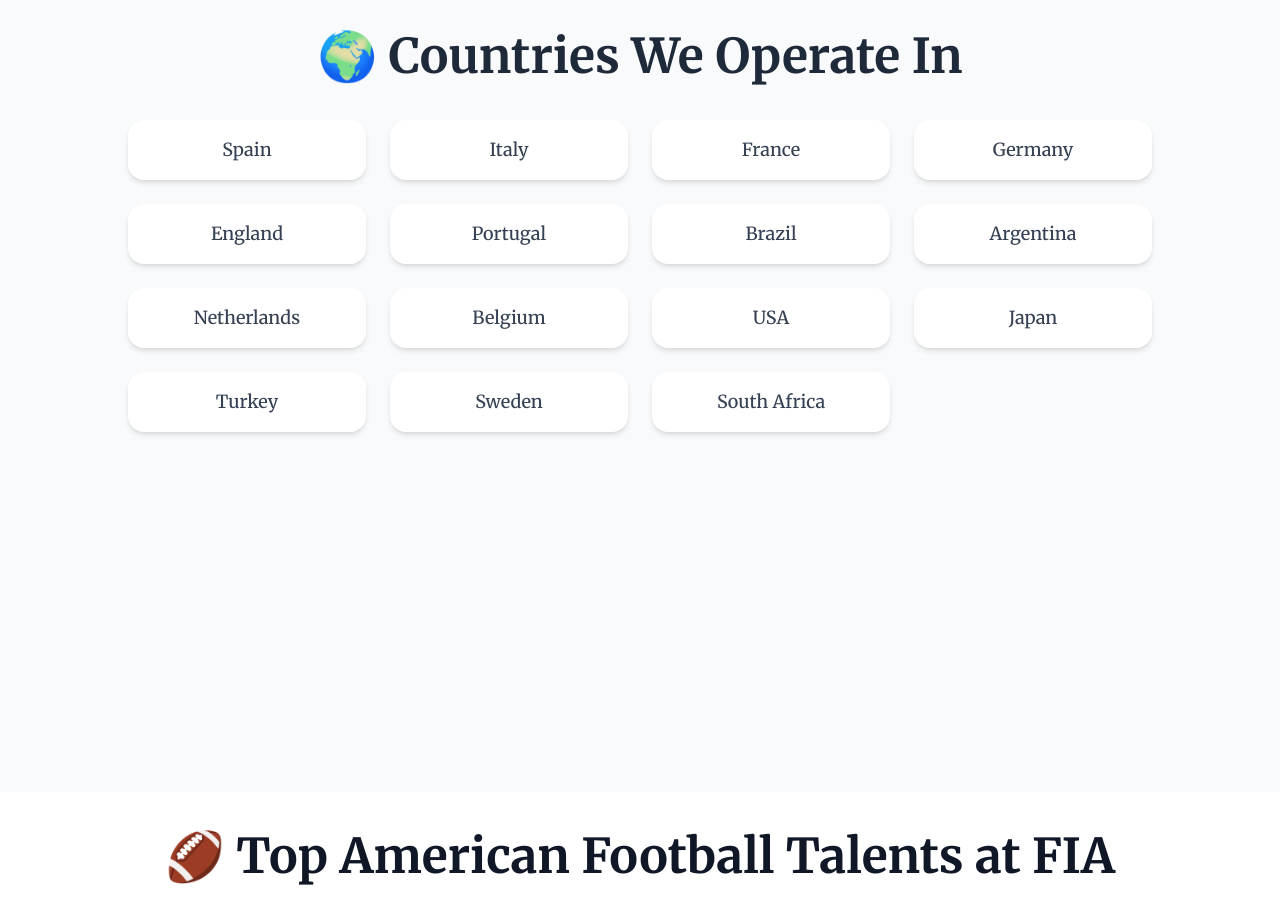
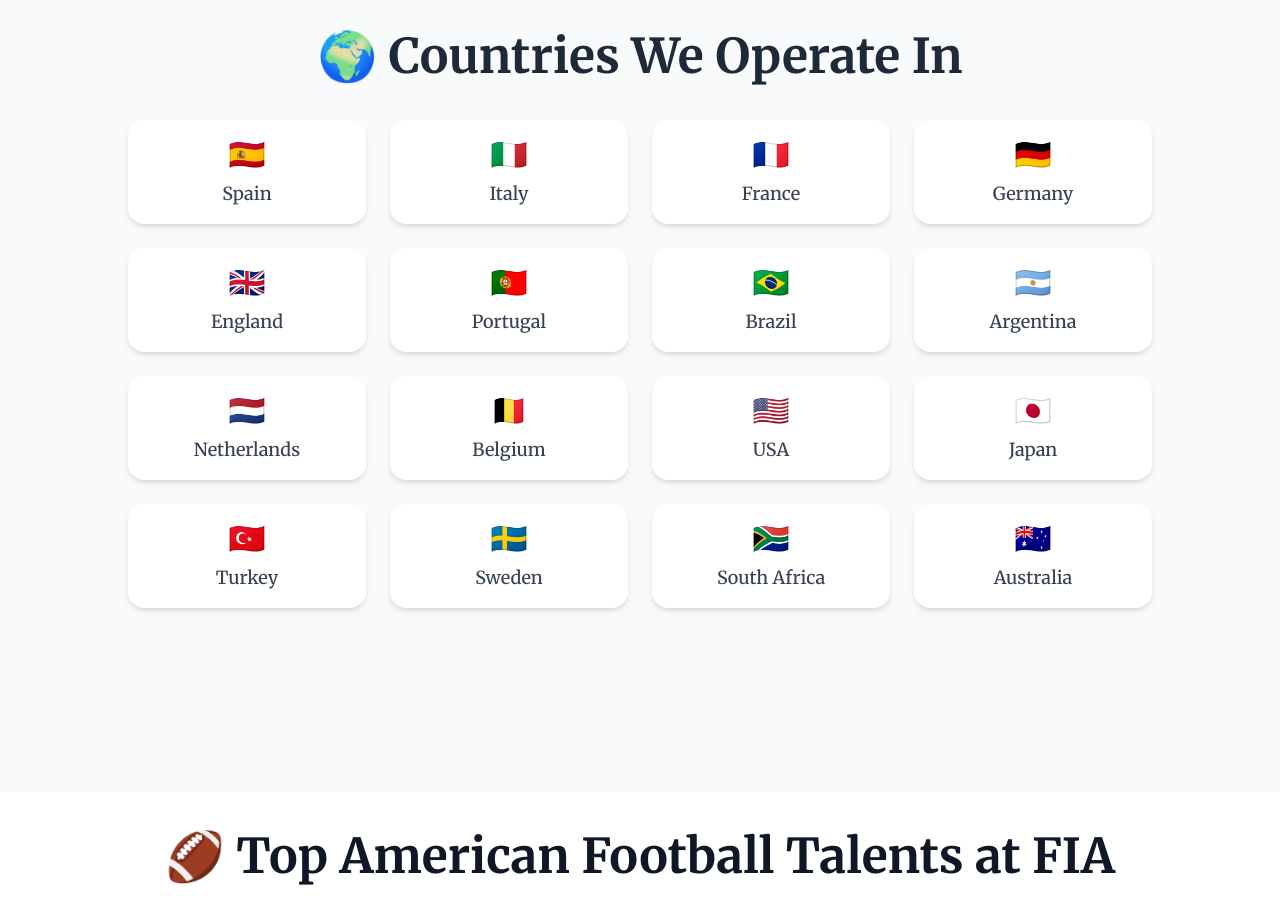
Before and after one commit to gorkazabarte/football, a React (Vite) app in the folder source/frontend/: page / in a window 1280 px wide. Shown: the part 1040-1957 px from the top of the page. Built offline with nearby package versions, Linux system fonts and the light colour scheme.

Commit message:
FIA-1 Fix dark mode and fix links of Countries and Players

```diff
--- a/source/frontend/src/components/Countries.tsx
+++ b/source/frontend/src/components/Countries.tsx
@@ -2,28 +2,29 @@
 import { motion } from "framer-motion";
 
 const countries = [
-  "Spain",
-  "Italy",
-  "France",
-  "Germany",
-  "England",
-  "Portugal",
-  "Brazil",
-  "Argentina",
-  "Netherlands",
-  "Belgium",
-  "USA",
-  "Japan",
-  "Turkey",
-  "Sweden",
-  "South Africa",
+  { name: "Spain", flag: "🇪🇸" },
+  { name: "Italy", flag: "🇮🇹" },
+  { name: "France", flag: "🇫🇷" },
+  { name: "Germany", flag: "🇩🇪" },
+  { name: "England", flag: "🇬🇧" },
+  { name: "Portugal", flag: "🇵🇹" },
+  { name: "Brazil", flag: "🇧🇷" },
+  { name: "Argentina", flag: "🇦🇷" },
+  { name: "Netherlands", flag: "🇳🇱" },
+  { name: "Belgium", flag: "🇧🇪" },
+  { name: "USA", flag: "🇺🇸" },
+  { name: "Japan", flag: "🇯🇵" },
+  { name: "Turkey", flag: "🇹🇷" },
+  { name: "Sweden", flag: "🇸🇪" },
+  { name: "South Africa", flag: "🇿🇦" },
+  { name: "Australia", flag: "🇦🇺" }
 ];
 
 const FiaCountries: React.FC = () => {
   return (
-    <div className="p-6 md:p-10 bg-gray-50 min-h-screen">
+    <div  id="countries" className="p-6 md:p-10 bg-gray-50 dark:bg-gray-900 min-h-screen transition-colors duration-300">
       <div className="max-w-5xl mx-auto">
-        <h1 className="text-3xl md:text-5xl font-bold text-center text-gray-800 mb-10">
+        <h1 className="text-3xl md:text-5xl font-bold text-center text-gray-800 dark:text-white mb-10">
           🌍 Countries We Operate In
         </h1>
 
@@ -39,17 +40,18 @@
             },
           }}
         >
-          {countries.map((country) => (
+          {countries.map(({ name, flag }) => (
             <motion.div
-              key={country}
-              className="bg-white shadow-md rounded-2xl p-4 text-center text-lg font-medium text-gray-700 hover:shadow-xl transition duration-300"
+              key={name}
+              className="bg-white dark:bg-gray-800 shadow-md rounded-2xl p-4 text-center text-lg font-medium text-gray-700 dark:text-gray-200 hover:shadow-xl transition duration-300"
               whileHover={{ scale: 1.05 }}
               variants={{
                 hidden: { opacity: 0, y: 20 },
                 visible: { opacity: 1, y: 0 },
               }}
             >
-              {country}
+              <div className="text-3xl mb-2">{flag}</div>
+              <div>{name}</div>
             </motion.div>
           ))}
         </motion.div>
--- a/source/frontend/src/components/Players.tsx
+++ b/source/frontend/src/components/Players.tsx
@@ -2,53 +2,24 @@
 import { motion } from "framer-motion";
 
 const bestPlayers = [
-  {
-    name: "Jaxon Wright",
-    position: "Quarterback",
-    nationality: "USA",
-  },
-  {
-    name: "Elijah Carter",
-    position: "Running Back",
-    nationality: "USA",
-  },
-  {
-    name: "Dante Holloway",
-    position: "Wide Receiver",
-    nationality: "USA",
-  },
-  {
-    name: "Micah Bennett",
-    position: "Linebacker",
-    nationality: "USA",
-  },
-  {
-    name: "Treyvon Lewis",
-    position: "Cornerback",
-    nationality: "USA",
-  },
-  {
-    name: "Logan Matthews",
-    position: "Tight End",
-    nationality: "USA",
-  },
-  {
-    name: "Noah Washington",
-    position: "Safety",
-    nationality: "USA",
-  },
-  {
-    name: "Chase Montgomery",
-    position: "Defensive End",
-    nationality: "USA",
-  },
+  { name: "Jaxon Wright", position: "Quarterback", nationality: "USA" },
+  { name: "Elijah Carter", position: "Running Back", nationality: "USA" },
+  { name: "Dante Holloway", position: "Wide Receiver", nationality: "USA" },
+  { name: "Micah Bennett", position: "Linebacker", nationality: "USA" },
+  { name: "Treyvon Lewis", position: "Cornerback", nationality: "USA" },
+  { name: "Logan Matthews", position: "Tight End", nationality: "USA" },
+  { name: "Noah Washington", position: "Safety", nationality: "USA" },
+  { name: "Chase Montgomery", position: "Defensive End", nationality: "USA" },
 ];
 
 const BestPlayers: React.FC = () => {
   return (
-    <div className="p-6 md:p-10 bg-white min-h-screen">
+    <div
+      id="players"
+      className="p-6 md:p-10 bg-white dark:bg-gray-900 min-h-screen transition-colors duration-300"
+    >
       <div className="max-w-6xl mx-auto">
-        <h1 className="text-3xl md:text-5xl font-bold text-center text-gray-900 mb-10">
+        <h1 className="text-3xl md:text-5xl font-bold text-center text-gray-900 dark:text-white mb-10">
           🏈 Top American Football Talents at FIA
         </h1>
 
@@ -67,18 +38,22 @@
           {bestPlayers.map((player) => (
             <motion.div
               key={player.name}
-              className="bg-white border border-gray-200 rounded-2xl shadow-md hover:shadow-xl p-5 text-center transition duration-300"
+              className="bg-white dark:bg-gray-800 border border-gray-200 dark:border-gray-700 rounded-2xl shadow-md hover:shadow-xl p-5 text-center transition duration-300"
               whileHover={{ scale: 1.05 }}
               variants={{
                 hidden: { opacity: 0, y: 20 },
                 visible: { opacity: 1, y: 0 },
               }}
             >
-              <h2 className="text-xl font-semibold text-gray-800">
+              <h2 className="text-xl font-semibold text-gray-800 dark:text-white">
                 {player.name}
               </h2>
-              <p className="text-sm text-gray-600">{player.position}</p>
-              <p className="text-sm text-gray-500 italic">{player.nationality}</p>
+              <p className="text-sm text-gray-600 dark:text-gray-300">
+                {player.position}
+              </p>
+              <p className="text-sm text-gray-500 dark:text-gray-400 italic">
+                {player.nationality}
+              </p>
             </motion.div>
           ))}
         </motion.div>
```
